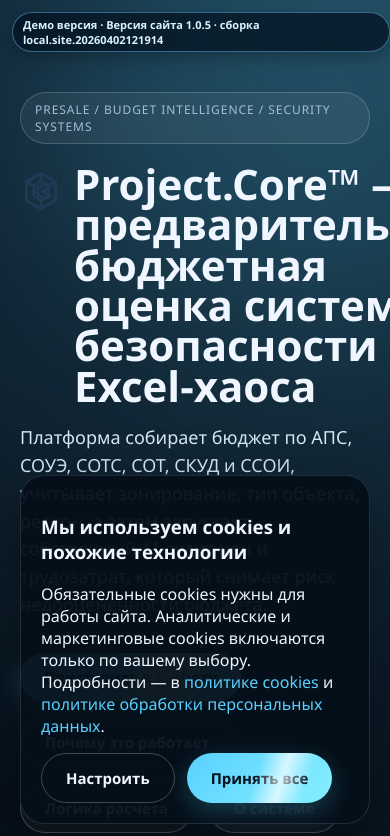
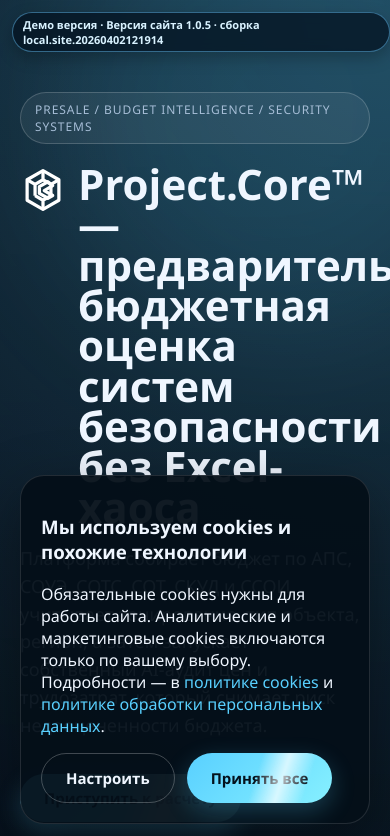
Before and after one commit to AlexSpider0686/Spider0, a React app in the folder src/: page / in a window 390 px wide. Shown: the top 836 px of the page. Built offline with nearby package versions, Linux system fonts and the light colour scheme; the HTML template or start-up script is replaced by a standard one.

Commit message:
Refine site hero logo alignment

```diff
--- a/src/site.css
+++ b/src/site.css
@@ -236,17 +236,18 @@
 }
 
 .app-shell .hero__brand-title {
-  display: flex;
-  align-items: flex-start;
-  gap: 18px;
+  position: relative;
+  display: block;
+  padding-left: clamp(74px, 7vw, 112px);
 }
 
 .app-shell .hero__brand-mark {
-  width: clamp(48px, 5vw, 74px);
-  height: clamp(48px, 5vw, 74px);
-  flex: 0 0 auto;
-  margin-top: 8px;
-  opacity: 0.98;
+  position: absolute;
+  top: 2px;
+  left: 0;
+  width: clamp(62px, 6.4vw, 92px);
+  height: clamp(62px, 6.4vw, 92px);
+  opacity: 1;
 }
 
 .app-shell .hero__brand-title span {
@@ -1933,13 +1934,13 @@
   }
 
   .app-shell .hero__brand-title {
-    gap: 12px;
+    padding-left: 58px;
   }
 
   .app-shell .hero__brand-mark {
-    width: 42px;
-    height: 42px;
-    margin-top: 6px;
+    top: 3px;
+    width: 46px;
+    height: 46px;
   }
 
   .app-shell .section {
```
Also changed, not shown: src/assets/project-core-mark.svg.
